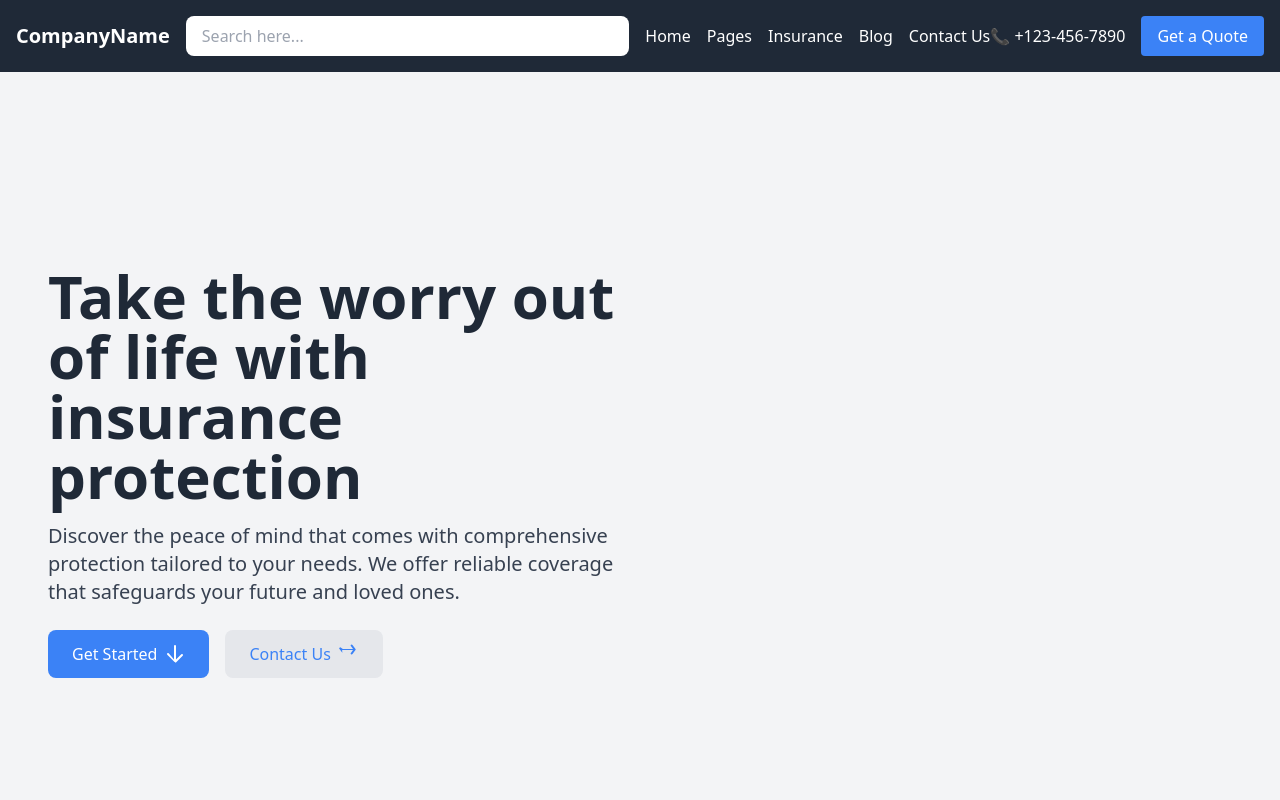
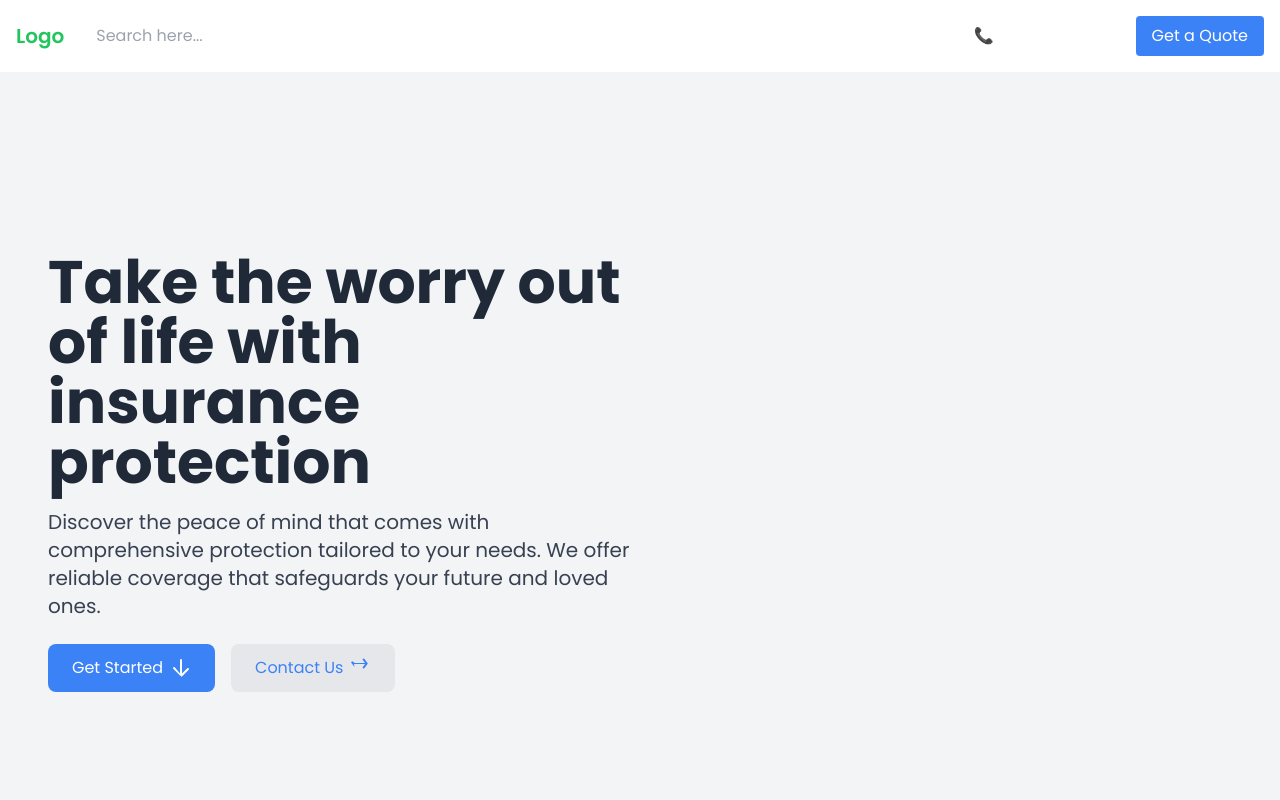
Before and after one commit to yeruvasaijahnavi/insurance_website, an Angular app: page / in a window 1280 px wide. Shown: the top 800 px of the page. Built offline with nearby package versions, Linux system fonts and the light colour scheme.

Commit message:
Refactor CSS styles and remove unnecessary comments

```diff
--- a/src/app/app.component.html
+++ b/src/app/app.component.html
@@ -9,16 +9,15 @@
 <app-blogandnews></app-blogandnews>
 <app-getstarted></app-getstarted>
 <app-footer></app-footer>
-
 <!--
-TODO: make sure all text matches
+make sure all text matches
 TODO: change font to montserrat
 TODO: add background images
 TODO: add image placeholders
 FIXME: all major layout issues
 FIXME: make large headings in multiple lines
 FIXME: colors!
-
+TODO: Remove all comments!!
 
 IF time:
 TODO: make carosel like carosel
--- a/src/app/header/header.component.html
+++ b/src/app/header/header.component.html
@@ -4,11 +4,11 @@
 TODO: Add todolist dropdown chevron
 -->
 
-<nav class="bg-gray-800 p-4 shadow-lg">
+<nav class="bg-white p-4 shadow-lg">
 	<div class="container mx-auto flex items-center justify-between">
 		<!-- Left: Company Name -->
-		<div class="text-white text-xl font-semibold">
-			<a href="#">CompanyName</a>
+		<div class="text-green-500 text-xl font-semibold">
+			<a href="#">Logo</a>
 		</div>
 
 		<!-- Center: Search Bar -->
--- a/src/styles.css
+++ b/src/styles.css
@@ -1,4 +1,11 @@
+/* Import fonts */
+@import url("https://fonts.googleapis.com/css2?family=Poppins:ital,wght@0,100;0,200;0,300;0,400;0,500;0,600;0,700;0,800;0,900;1,100;1,200;1,300;1,400;1,500;1,600;1,700;1,800;1,900&display=swap");
+
 /* You can add global styles to this file, and also import other style files */
 @tailwind base;
 @tailwind components;
 @tailwind utilities;
+
+* {
+	font-family: "Montserrat", "Poppins", sans-serif;
+}
```
